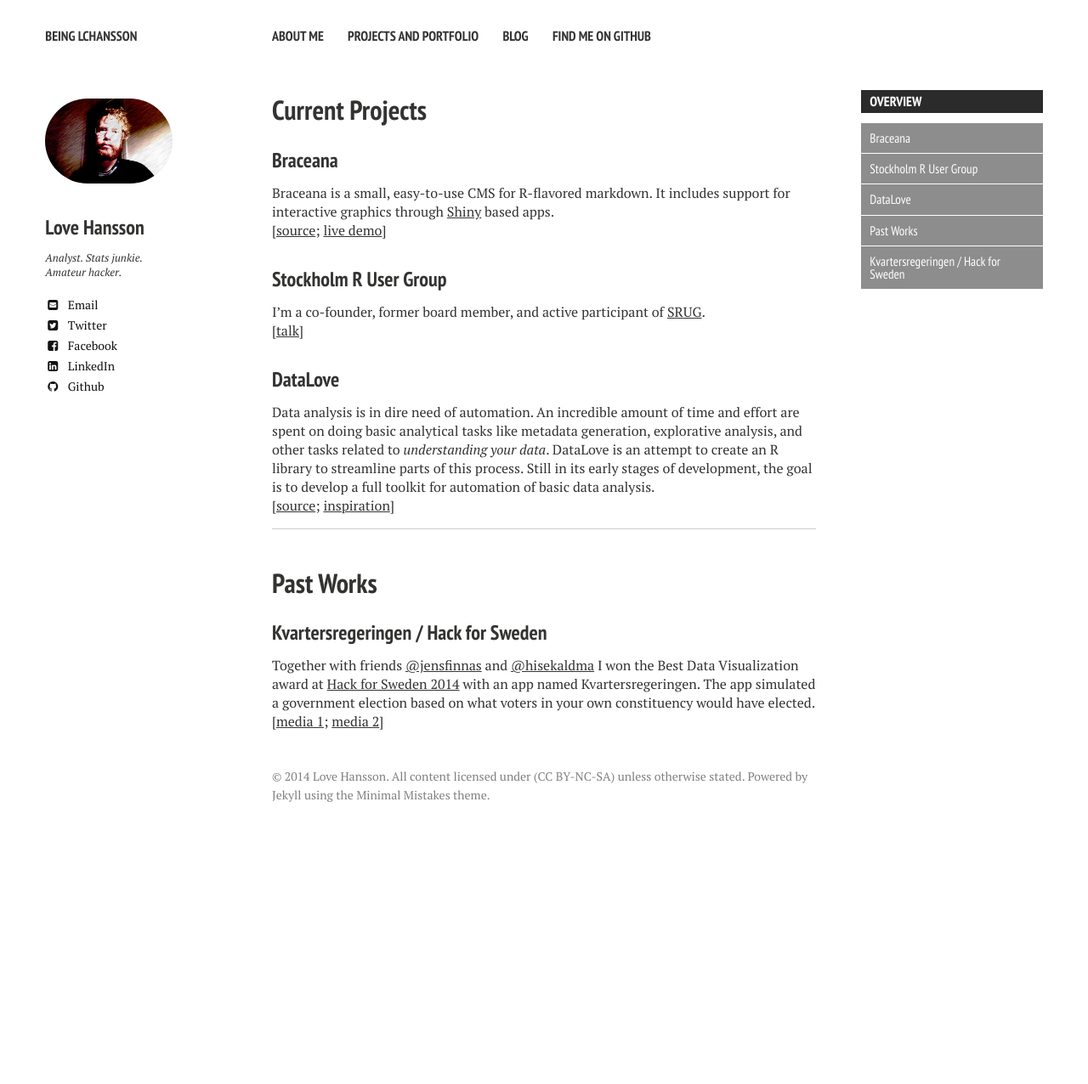
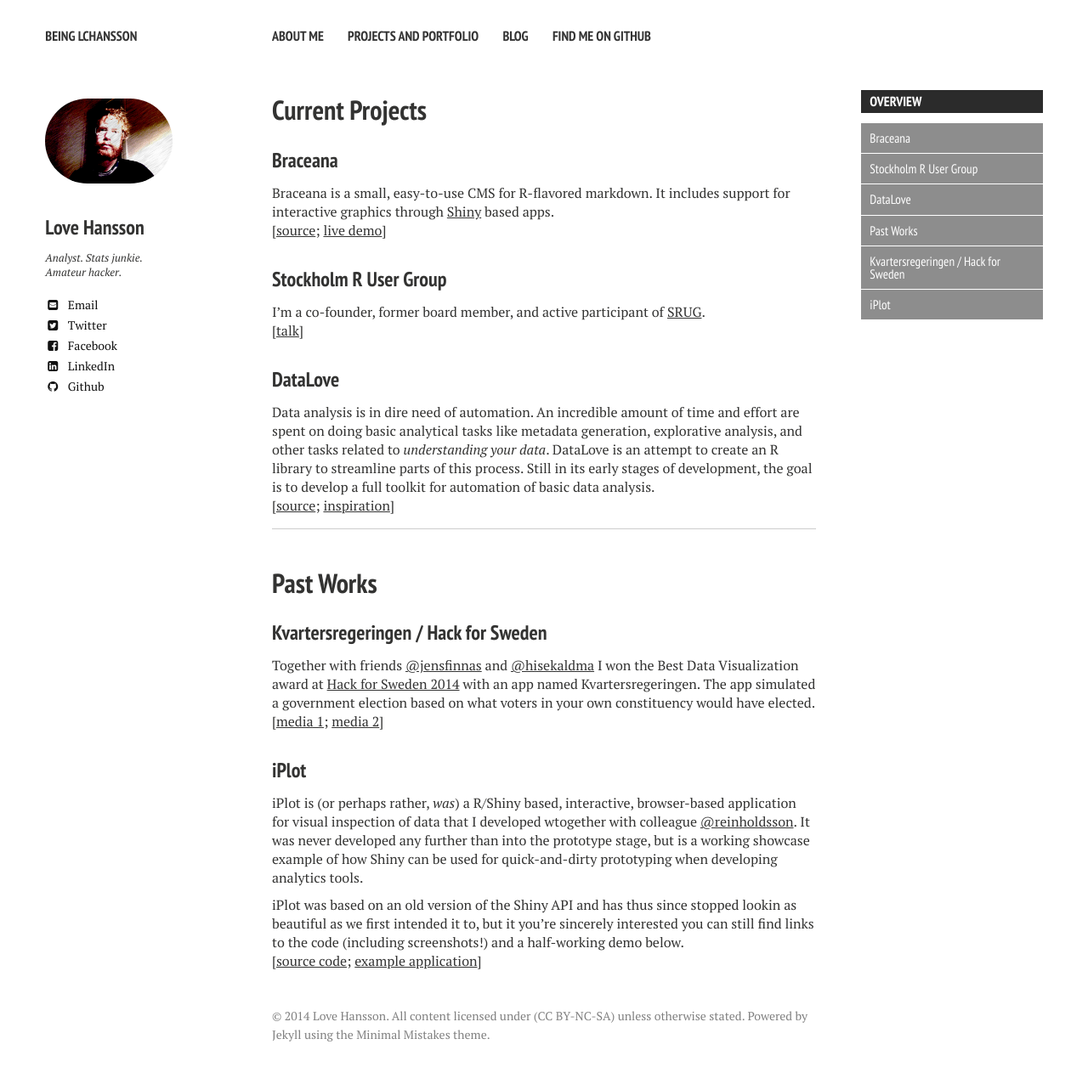
Before and after one commit to LCHansson/LCHansson.github.io, a Jekyll site: the page built from projects/index.md, in a window 1280 px wide. Shown: the whole page at 85% size. Built offline with Jekyll 4.4.1, drawn with Linux system fonts in a browser that asks for light colours; nearby versions of some CDN libraries; before the commit the page ends 994 px from its top, so only the background shows below that.

Commit message:
Add iPlot to portfolio

```diff
--- a/projects/index.md
+++ b/projects/index.md
@@ -39,6 +39,14 @@ Data analysis is in dire need of automation. An incredible amount of time and ef
 Together with friends [@jensfinnas](http://twitter.com/jensfinnas) and [@hisekaldma](http://twitter.com/hisekaldma) I won the Best Data Visualization award at [Hack for Sweden 2014][hfs14] with an app named Kvartersregeringen. The app simulated a government election based on what voters in your own constituency would have elected. <br/>[[media 1][hfspress1]; [media 2][hfspress2]]
 
 
+### iPlot
+
+iPlot is (or perhaps rather, _was_) a R/Shiny based, interactive, browser-based application for visual inspection of data that I developed wtogether with colleague [@reinholdsson](https://github.com/reinholdsson). It was never developed any further than into the prototype stage, but is a working showcase example of how Shiny can be used for quick-and-dirty prototyping when developing analytics tools.
+
+iPlot was based on an old version of the Shiny API and has thus since stopped lookin as beautiful as we first intended it to, but it you're sincerely interested you can still find links to the code (including screenshots!) and a half-working demo below.
+<br/>[[source code][iPlot_source]; [example application][iPlot_example]]
+
+
 [shiny]: http://shiny.rstudio.com
 [braceana-gh]: https://github.com/LCHansson/braceana
 [braceana-demo]: https://lchansson.shinyapps.io/braceana
@@ -49,3 +57,5 @@ Together with friends [@jensfinnas](http://twitter.com/jensfinnas) and [@hisekal
 [hfs14]: http://hackforsweden.se/hack-for-sweden-2014/
 [hfspress1]: http://www.metro.se/nyheter/regeringen-om-ditt-kvarter-fick-bestamma/EVHnct!oQkSNqhVCyd2s/
 [hfspress2]: http://feber.se/webb/art/296151/kolla_in_hur_ditt_kvarter_rsta/
+[iPlot_source]: https://github.com/SwedishPensionsAgency/iPlot
+[iPlot_example]: http://glimmer.rstudio.com/reinholdsson/iplot/
```
